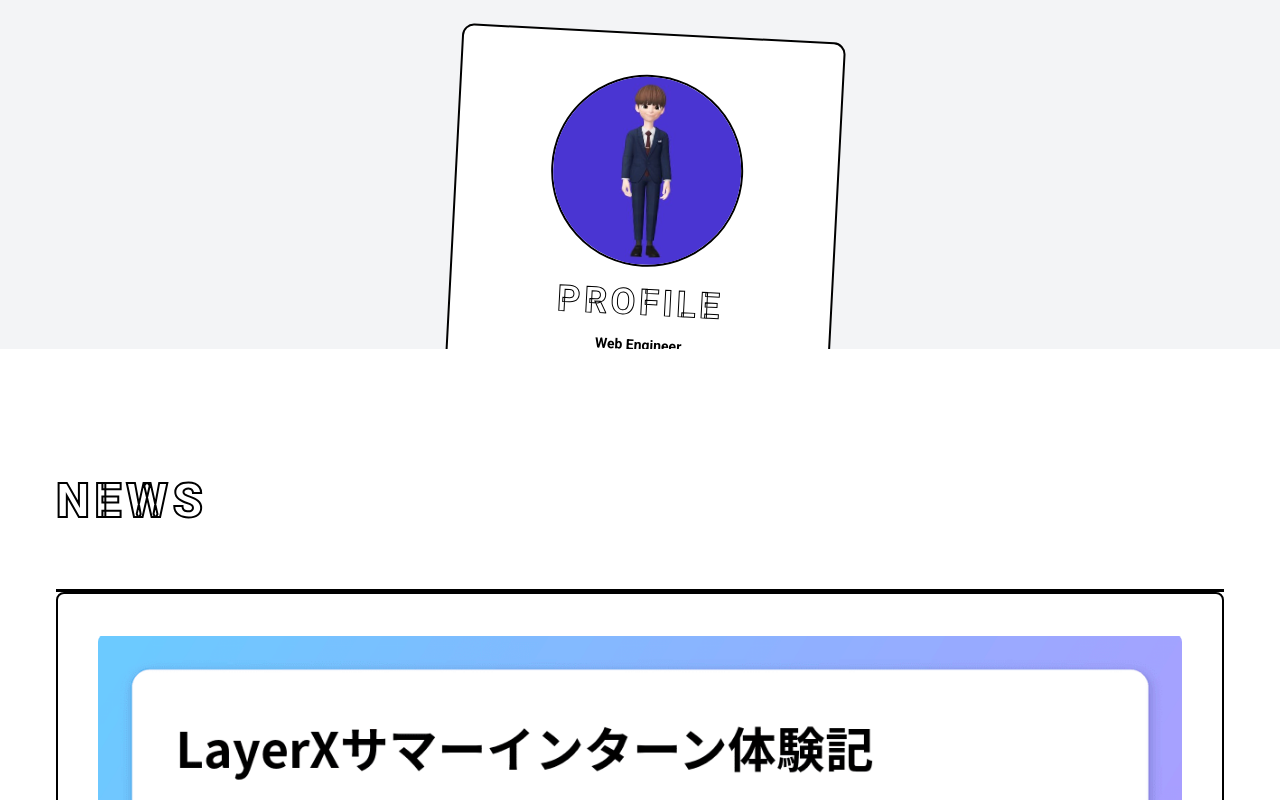
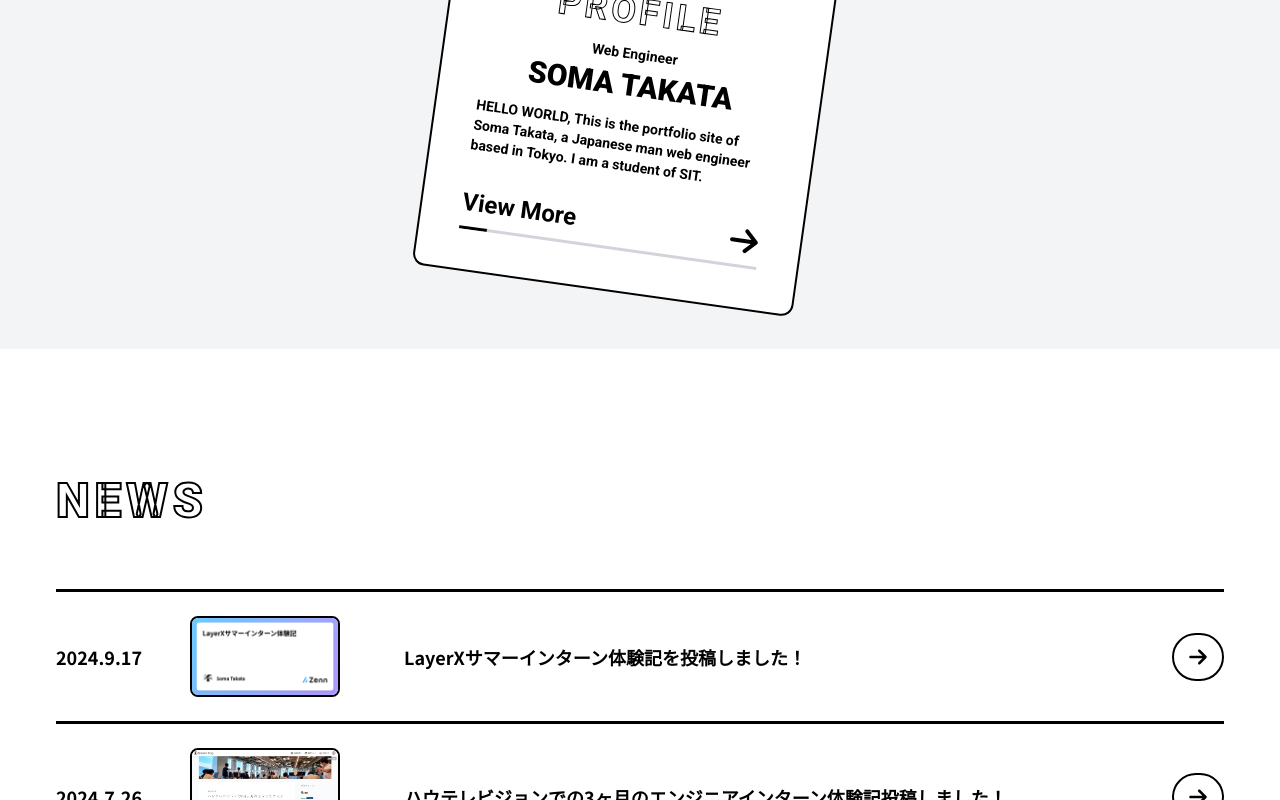
Before and after one commit to SomaTakata/shibayoko, a Next.js app: page / in a window 1280 px wide. Shown: the part 2000-2800 px from the top of the page. Built offline with nearby package versions, Linux system fonts and the light colour scheme.

Commit message:
NewsPageの修正

```diff
--- a/src/feature/components/NewsCard.tsx
+++ b/src/feature/components/NewsCard.tsx
@@ -1,3 +1,4 @@
+import { FaArrowRight } from "react-icons/fa6";
 import Image from "next/image";
 import Link from "next/link";
 
@@ -8,25 +9,31 @@
   href: string;
 }
 
-const NewsPageCard = ({ date, description, imageSrc, href }: NewsCardProps) => (
-  <Link href={href} className="flex flex-col gap-2">
-    <div className="flex aspect-video items-center justify-center rounded-lg border-2 border-black bg-white p-10">
-      <div className="relative w-full h-full">
-        <Image
-          src={imageSrc}
-          alt={`Image for ${description}`}
-          fill
-          style={{ objectFit: "contain" }}
-          className="rounded-lg"
-        />
+const NewsCard = ({ date, description, imageSrc, href }: NewsCardProps) => (
+  <div className="flex items-center justify-between border-b-2 gap-4 border-black py-4 md:py-6 lg:border-b-[3px]">
+    <div className="flex items-center gap-6 lg:gap-12">
+      <p className="hidden text-lg font-bold md:flex">{date}</p>
+      <Image
+        height={80}
+        width={150}
+        src={imageSrc}
+        alt={`News about ${description}`}
+        className="rounded-lg border-2 border-black"
+      />
+
+      <div className="flex flex-col gap-2 sm:gap-3">
+        <span className="text-sm font-bold sm:text-base md:hidden">{date}</span>
+        <p className="text-sm font-bold md:text-base md:ml-4 lg:text-lg">
+          {description}
+        </p>
       </div>
     </div>
-
-    <div className="flex flex-col gap-2">
-      <span className="text-sm font-bold sm:text-base">{date}</span>
-      <p className="text-sm font-bold lg:text-base">{description}</p>
-    </div>
-  </Link>
+    <Link href={href} aria-label={`Read more about ${description}`}>
+      <button className="items-center justify-center rounded-full border-2 border-black p-2 lg:p-3">
+        <FaArrowRight className="h-5 w-6" />
+      </button>
+    </Link>
+  </div>
 );
 
-export default NewsPageCard;
+export default NewsCard;
--- a/src/feature/components/NewsPageCard.tsx
+++ b/src/feature/components/NewsPageCard.tsx
@@ -9,14 +9,19 @@
 }
 
 const NewsPageCard = ({ date, description, imageSrc, href }: NewsCardProps) => (
-  <Link href={href} className="flex flex-col gap-2">
+  <Link
+    href={href}
+    className="flex flex-col gap-2"
+    aria-label={`Read more about ${description}`}
+  >
     <div className="flex aspect-video items-center justify-center rounded-lg border-2 border-black bg-white p-10">
       <div className="relative w-full h-full">
         <Image
           src={imageSrc}
           alt={`Image for ${description}`}
           fill
-          className="object-contain"
+          style={{ objectFit: "contain" }}
+          className="rounded-lg"
         />
       </div>
     </div>
```
